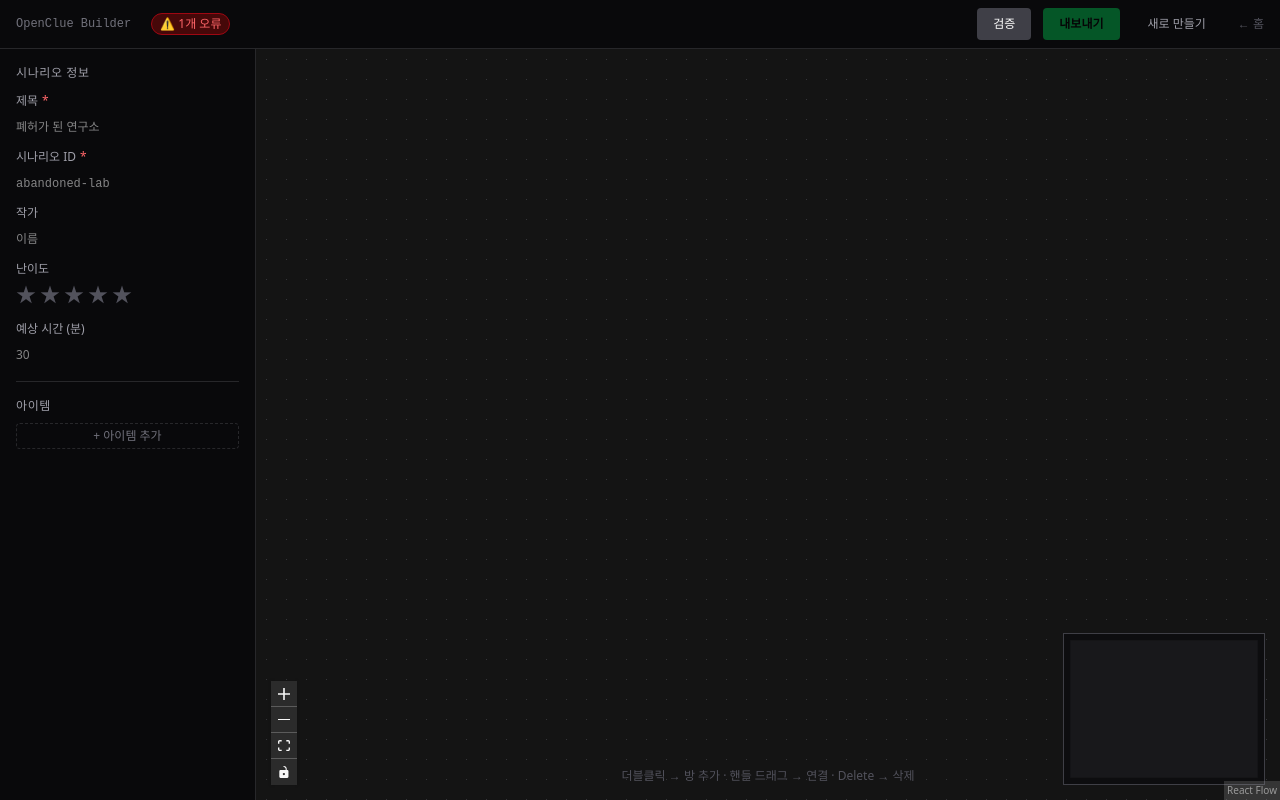
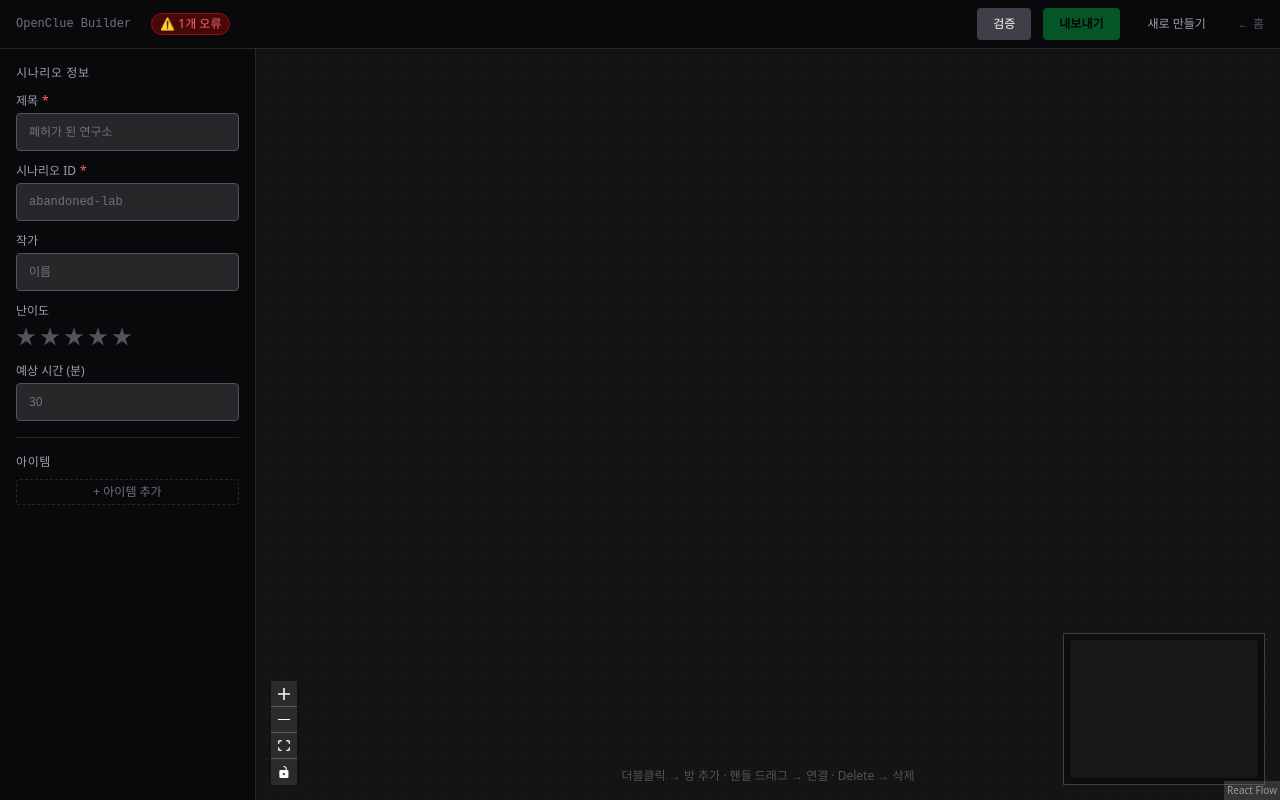
Before and after one commit to hwiVeloper/open-clue, a Next.js app in the folder web/: page /builder in a window 1280 px wide. Built offline with nearby package versions, Linux system fonts and the light colour scheme.

Commit message:
fix(web): fix className merge in Input/Textarea, brighter border and focus ring for writable feel

```diff
--- a/web/components/ui/Input.tsx
+++ b/web/components/ui/Input.tsx
@@ -1,13 +1,25 @@
 import { InputHTMLAttributes, TextareaHTMLAttributes } from 'react'
 
-const base = 'bg-zinc-900 border border-zinc-700 rounded px-3 py-2 text-sm text-white placeholder-zinc-500 focus:outline-none focus:border-green-500 w-full'
+const base = [
+  'bg-zinc-800 border border-zinc-600 rounded',
+  'px-3 py-2.5 text-sm text-white w-full',
+  'placeholder:text-zinc-500',
+  'focus:outline-none focus:border-green-500 focus:ring-1 focus:ring-green-500/20',
+  'transition-colors duration-150',
+].join(' ')
 
-export function Input(props: InputHTMLAttributes<HTMLInputElement>) {
-  return <input className={base} {...props} />
+export function Input({ className, ...props }: InputHTMLAttributes<HTMLInputElement>) {
+  return <input className={`${base} ${className ?? ''}`} {...props} />
 }
 
-export function Textarea(props: TextareaHTMLAttributes<HTMLTextAreaElement>) {
-  return <textarea className={`${base} resize-none`} rows={3} {...props} />
+export function Textarea({ className, ...props }: TextareaHTMLAttributes<HTMLTextAreaElement>) {
+  return (
+    <textarea
+      rows={4}
+      className={`${base} resize-y leading-relaxed ${className ?? ''}`}
+      {...props}
+    />
+  )
 }
 
 export function Label({ children, required }: { children: React.ReactNode; required?: boolean }) {
```
